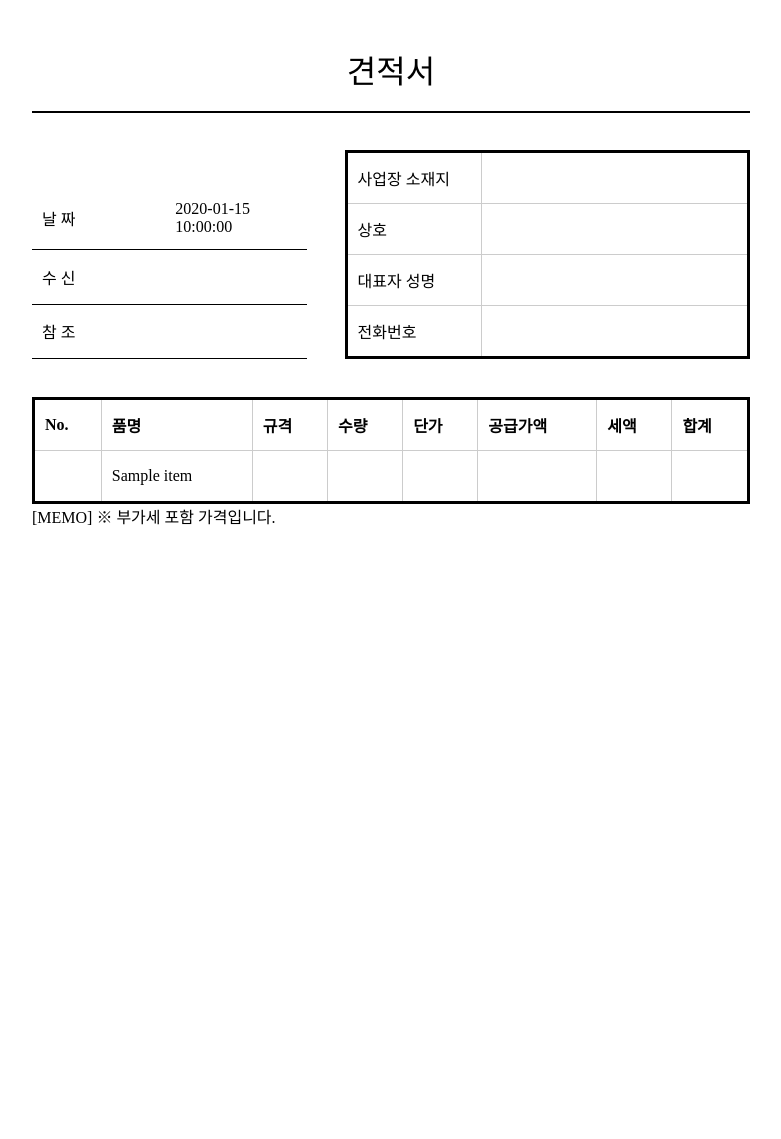
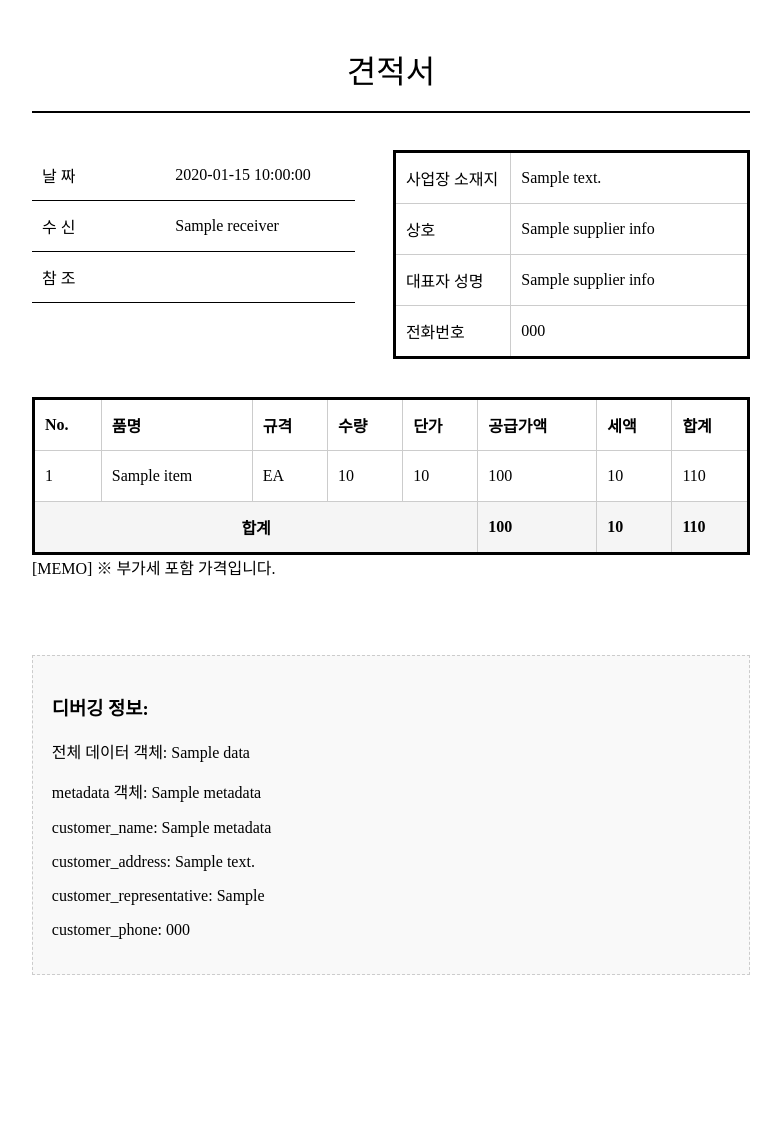
Before and after one commit to kjh4387/JiraDocumentMicroservice, a Python web app: template app/source/templates/estimate.html in a window 1280 px wide. Shown: the whole page, without its empty margins (249-1030 px from the left). Run offline with Jinja, Linux system fonts and the light colour scheme; the template is opened without the code that fills it: most values are stand-ins (such as "Sample title", 1, 10 or a date in 2020).

Commit message:
매우 잘됨! estimate.html 템플릿 내에 Jinja2 사용하여 문서 내에서 variable 생성하고 연산하여 표시함. left-table과 right-table을 flex에서 table로 변경하고, table 각각을 content로 변경하여 오른쪽 테이블이 경계 밖으로 나가는 문제를 해결하였음.

```diff
--- a/app/source/templates/estimate.html
+++ b/app/source/templates/estimate.html
@@ -1,7 +1,7 @@
 <!DOCTYPE html>
-<html lang="ko">
-<head>
-    <meta charset="UTF-8">
+<!-- saved from url=(0066)file:///C:/Users/%EA%B9%80%EC%9E%90%ED%98%84/Desktop/estimate.html -->
+<html lang="ko"><head><meta http-equiv="Content-Type" content="text/html; charset=UTF-8">
+
     <meta name="viewport" content="width=device-width, initial-scale=1.0">
     <title>견적서</title>
     <style>
@@ -34,13 +34,12 @@
         .A4 {
             display: flex;
             flex-direction: column;
-            width: 210mm;  /* 너비 수정 */
+            width: 210mm;
             min-height: 297mm;
             margin: 0 auto;
-            padding: 10mm;  /* 여백 수정 */
+            padding: 10mm;
             box-sizing: border-box;
             background: white;
-            /* border: 1px solid black; */
         }
 
         /* 타이틀 */
@@ -52,15 +51,26 @@
 
         /* 테이블 컨테이너 */
         .content {
-            display: flex;
-            justify-content: space-between; /* 왼쪽 & 오른쪽 정렬 */
-            gap: 10mm; /* 테이블 사이 간격 */
+            display: table; /* flex에서 table로 변경 */
+            width: 100%;
+            margin-top: 10mm;
+            table-layout: fixed; /* 고정 테이블 레이아웃 사용 */
         }
 
-        /* 왼쪽 테이블 스타일 (새로운 스타일 적용) */
+        /* 테이블 셀 스타일 */
+        .content-cell {
+            display: table-cell;
+            vertical-align: top;
+        }
+
+        .content-cell:first-child {
+            width: 45%; /* 왼쪽 셀 너비 */
+            padding-right: 10mm; /* 간격 */
+        }
+
+        /* 왼쪽 테이블 스타일 */
         .left-table {
-            width: 40%;
-            margin-top: 10mm;
+            width: 100%; /* 컨테이너의 100% */
             border-collapse: collapse;
         }
 
@@ -71,9 +81,9 @@
             height: 30px;
         }
 
-        /* 오른쪽 테이블 스타일 (기존 스타일 유지) */
+        /* 오른쪽 테이블 스타일 */
         .right-table {
-            width: 59%;
+            width: 100%; /* 컨테이너의 100% */
             border: 1mm solid black;
             border-collapse: collapse;
         }
@@ -107,8 +117,9 @@
             <div style="font-size: 2em;"> 견적서 </div>
         </div>
 
-        <div class="content" style="padding-top: 10mm;">
-            <!-- 왼쪽 테이블 (새 스타일 적용) -->
+        <div class="content">
+            <!-- 왼쪽 테이블 컨테이너 -->
+            <div class="content-cell">
                 <table class="left-table">
                     <tbody>
                         <tr>
@@ -117,7 +128,7 @@
                         </tr>
                         <tr>
                             <td>수 신</td>
-                        <td></td>
+                            <td>{{data.metadata.receiver}}</td>
                         </tr>
                         <tr>
                             <td>참 조</td>
@@ -125,28 +136,32 @@
                         </tr>
                     </tbody>
                 </table>
+            </div>
 
-            <!-- 오른쪽 테이블 (기존 스타일 유지) -->
+
+            <!-- 오른쪽 테이블 컨테이너 -->
+            <div class="content-cell">
                 <table class="right-table">
                     <tbody>
                         <tr>
-                        <td style="width: 30mm;">사업장 소재지</td>
-                        <td></td>
+                            <td style="width: 25mm;">사업장 소재지</td>
+                            <td>{{data.supplier_info.address}}</td>
                         </tr>
                         <tr>
                             <td>상호</td>
-                        <td></td>
+                            <td>{{data.supplier_info.company_name}}</td>
                         </tr>
                         <tr>
                             <td>대표자 성명</td>
-                        <td></td>
+                            <td>{{data.supplier_info.rep_name}}</td>
                         </tr>
                         <tr>
                             <td>전화번호</td>
-                        <td></td>
+                            <td>{{data.supplier_info.phone}}</td>
                         </tr>
                     </tbody>
                 </table>
+            </div>
         </div>
 
             <table class="body-table">
@@ -163,13 +178,55 @@
                 </tr>
             </thead>
             <tbody>
+                {% set total_amount = namespace(value=0) %}
+                {% set total_vat = namespace(value=0) %}
+                {% set grand_total = namespace(value=0) %}
                 {% for item in data.item_list %}
-                    <!-- item을 사용한 HTML 요소 -->
-                    <tr><td> </td><td>{{ item.name }}</td><td> </td><td> </td><td> </td></td> </td><td> </td><td> </td><td> </td></tr>
+                    {% set item_amount = (item.unit_price|int) * (item.quantity|int) %}
+                    {% set item_vat = ((item_amount * 0.1)|round)|int %}
+                    {% set item_total = item_amount + item_vat %}
+
+                    {% set total_amount.value = total_amount.value + item_amount %}
+                    {% set total_vat.value = total_vat.value + item_vat %}
+                    {% set grand_total.value = grand_total.value + item_total %}
+                <tr>
+                    <td>{{ loop.index }}</td>
+                    <td>{{ item.name }}</td>
+                    <td>EA</td>
+                    <td>{{ item.quantity }}</td>
+                    <td>{{ item.unit_price }}</td>
+                    <td>{{ item_amount }}</td>
+                    <td>{{ item_vat }}</td>
+                    <td>{{ item_total }}</td>
+                </tr>
                 {% endfor %}
+                <!-- 합계 행 추가 -->
+                <tr style="font-weight: bold; background-color: #f5f5f5;">
+                    <td colspan="5" style="text-align: center;">합계</td>
+                    <td>
+                        {{ total_amount.value }}
+                    </td>
+                    <td>
+                        {{ total_vat.value }}
+                    </td>
+                    <td>
+                        {{ grand_total.value }}
+                    </td>
+                </tr>
             </tbody>
             </table>
         <div class="memo">[MEMO] ※ 부가세 포함 가격입니다.</div>
+
+        <!-- 디버깅 정보 섹션 추가 -->
+        <div style="margin-top: 20mm; border: 1px dashed #ccc; padding: 5mm; background-color: #f9f9f9;">
+            <h3>디버깅 정보:</h3>
+            <p>전체 데이터 객체: {{ data }}</p>
+            <p>metadata 객체: {{ data.metadata if data is defined and data.metadata is defined else 'metadata 없음' }}</p>
+            <p>customer_name: {{ data.metadata.customer_name if data is defined and data.metadata is defined and data.metadata.customer_name is defined else '없음' }}</p>
+            <p>customer_address: {{ data.metadata.customer_address if data is defined and data.metadata is defined and data.metadata.customer_address is defined else '없음' }}</p>
+            <p>customer_representative: {{ data.metadata.customer_representative if data is defined and data.metadata is defined and data.metadata.customer_representative is defined else '없음' }}</p>
+            <p>customer_phone: {{ data.metadata.customer_phone if data is defined and data.metadata is defined and data.metadata.customer_phone is defined else '없음' }}</p>
         </div>
-</body>
-</html>
+    </div>
+
+</body></html>
```
Also changed, not shown: app/source/tests/integration/test_document_flow.py (+6 -1 lines). Lines whose indentation alone changed are shown as unchanged.
